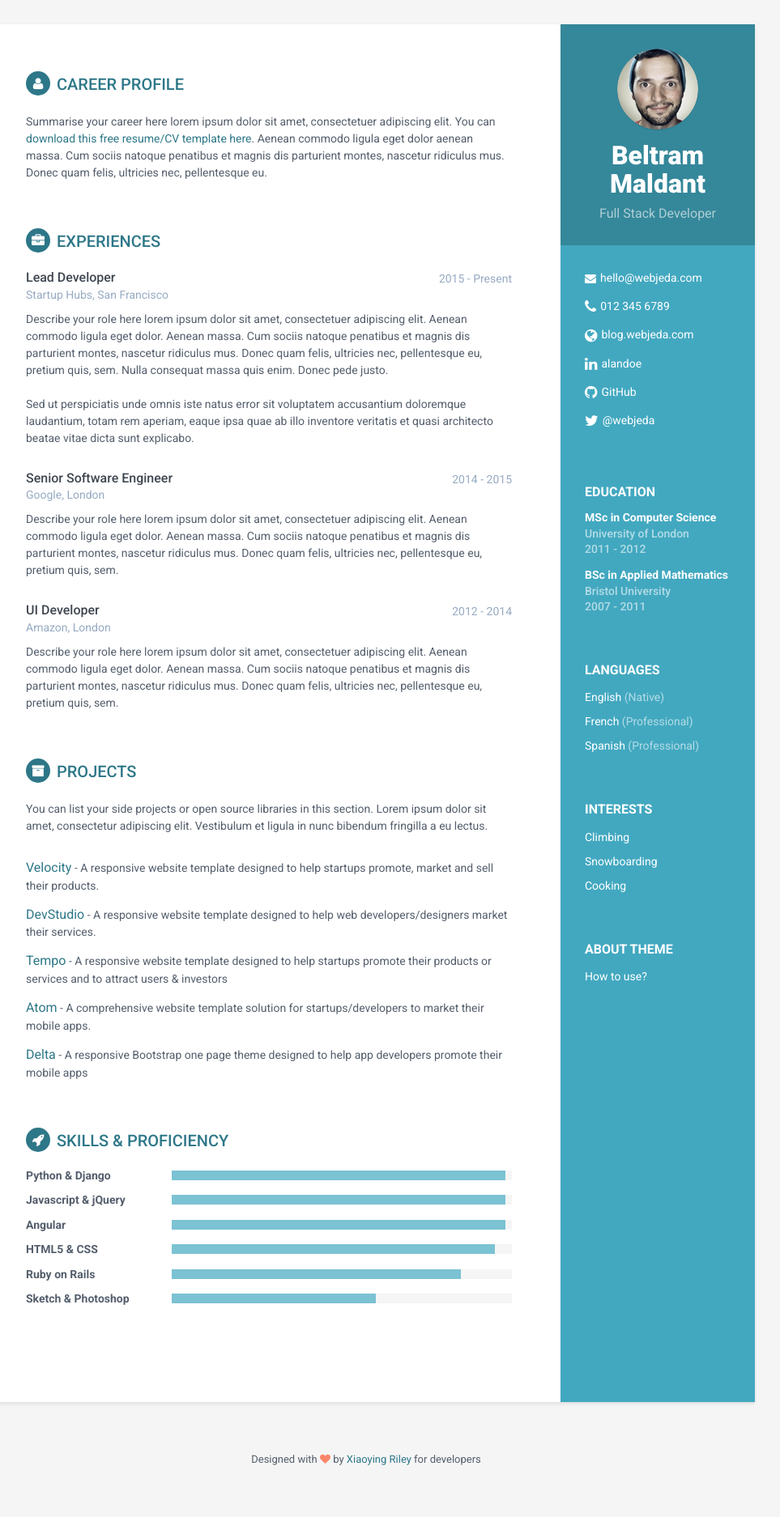
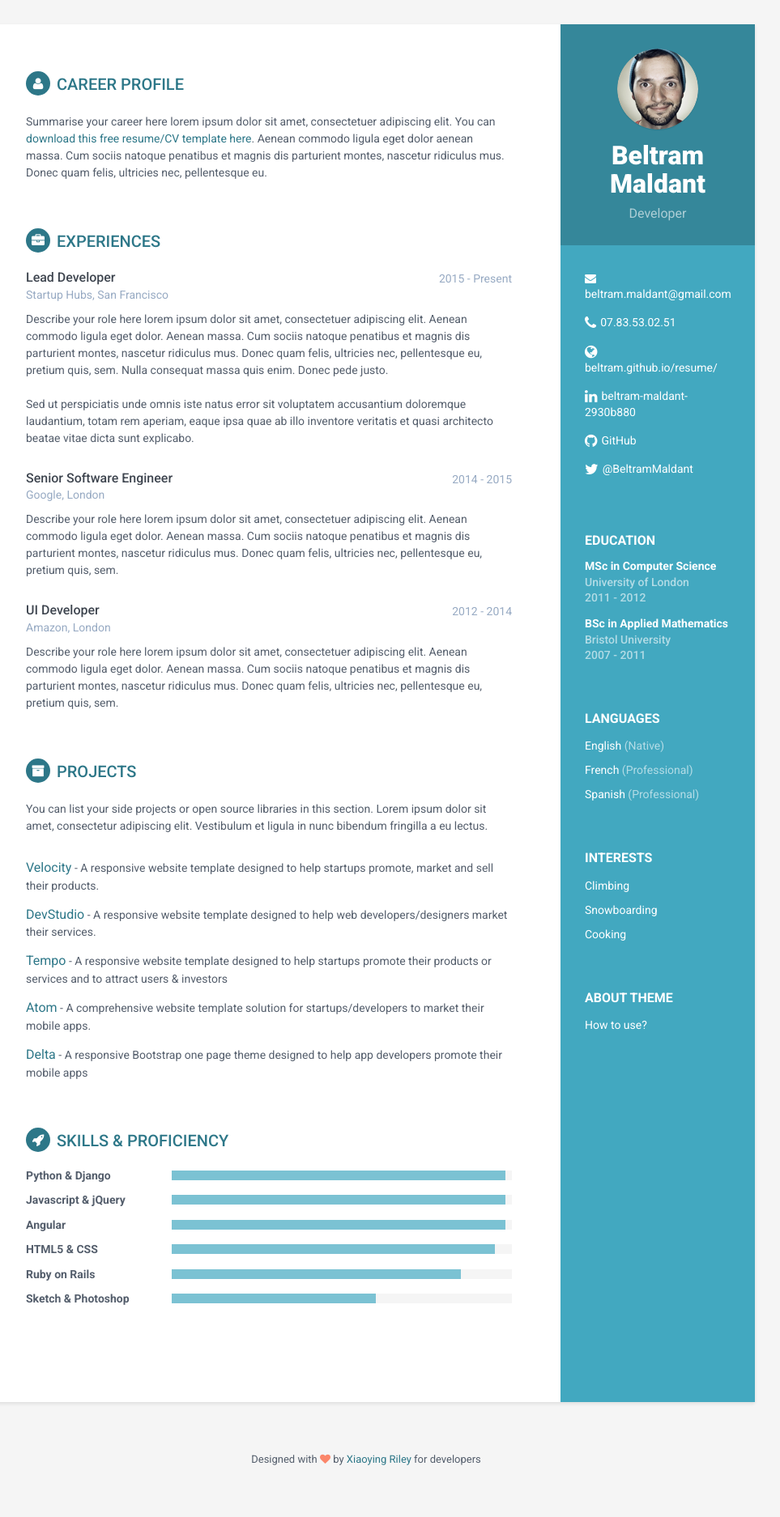
Before and after one commit to beltram/resume, a Jekyll site: the page built from index.html, in a window 1280 px wide. Shown: the whole page at 81% size, without its empty margins (188-1151 px from the left). Built offline with Jekyll 4.4.1, drawn with Linux system fonts in a browser that asks for light colours.

Commit message:
update general infos

```diff
--- a/_config.yml
+++ b/_config.yml
@@ -1,6 +1,6 @@
 # Site Settings
-title: My Resume
-url: 'http://webjeda.com'
+title: Beltram Maldant
+url: 'https://beltram.github.io/resume/'
 baseurl: '/resume' #change it according to your repository name
 
 # Enable one of these styles by removing #. Style will be applied only after restarting the build or serve.
@@ -12,7 +12,7 @@ baseurl: '/resume' #change it according to your repository name
 
 #Profile information
 name: Beltram Maldant
-tagline: Full Stack Developer
+tagline: Developer
 pic: profile.png  #place a 100x100 picture inside /assets/images/ folder and provide the name of the file below
 summary: 'Summarise your career here lorem ipsum dolor sit amet, consectetuer adipiscing elit.
 You can <a href="#" target="_blank">download this free resume/CV template here</a>. Aenean
@@ -20,12 +20,12 @@ commodo ligula eget dolor aenean massa. Cum sociis natoque penatibus et magnis d
 montes, nascetur ridiculus mus. Donec quam felis, ultricies nec, pellentesque eu.'
 
 #sidebar links
-email: hello@webjeda.com
-phone: 012 345 6789
-website: blog.webjeda.com #do not add http://
-linkedin: alandoe
-github: sharu725
-twitter: '@webjeda'
+email: beltram.maldant@gmail.com
+phone: 07.83.53.02.51
+website: beltram.github.io/resume/ #do not add http://
+linkedin: beltram-maldant-2930b880
+github: beltram
+twitter: '@BeltramMaldant'
 #Update all the sections by editing the files inside _data folder.
 
 # Tracker
```
